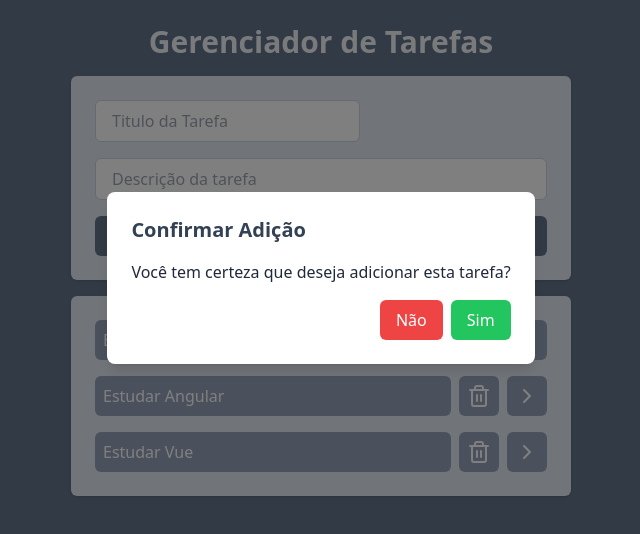
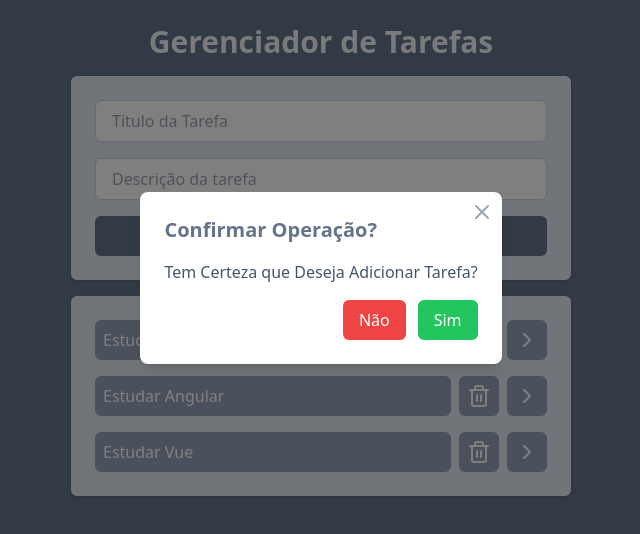
Before and after one commit to SenaBel/ListaDeTarefas, a React (Vite) app: page / in a window 1280 px wide. Both pictures are taken after typing "Sample", "Sample" into the empty fields and a click on the button "Adicionar Tarefas". Shown: the top 534 px of the page, without its empty margins (319-959 px from the left). Built offline with nearby package versions, Linux system fonts and the light colour scheme.

Commit message:
campo obrigatorio form

```diff
--- a/src/App.tsx
+++ b/src/App.tsx
@@ -79,8 +79,8 @@ function App() {
           isOpen={isOpenModal}
           onClose={handleCancelAddTask}
           onConfirm={handleAddTask}
-          title="Confirmar Adição"
-          description="Você tem certeza que deseja adicionar esta tarefa?"
+          title="Confirmar Operação?"
+          description="Tem Certeza que Deseja Adicionar Tarefa?"
         />
       </div>
     </>
--- a/src/components/AddTasks.tsx
+++ b/src/components/AddTasks.tsx
@@ -40,27 +40,44 @@ function AddTasks({ setNewTask, setIsOpenModal }: IAddTasksProps) {
 
   return (
     <div className="p-6 space-y-4 bg-slate-200 rounded-md shadow flex flex-col">
-      <div className="flex ">
+      <div className="flex flex-col ">
         <input
           type="text"
           placeholder="Titulo da Tarefa"
-          className="border border-slate-300 outline-slate-400 px-4 py-2 rounded-md"
+          className={`border ${
+            titleError
+              ? "border-red-500 outline-red-500 focus:outline-0"
+              : "border-slate-300"
+          } outline-slate-400 px-4 py-2 rounded-md`}
           value={title}
-          onChange={(e) => settitle(e.target.value)}
+          onChange={(e) => {
+            settitle(e.target.value);
+            if (e.target.value.length > 1) setTitleError(null);
+          }}
         />
         {titleError && (
-          <span className="absolute text-red-500 text-sm mt-1">
-            {titleError}
-          </span>
+          <span className=" text-red-500 text-sm mt-1">{titleError}</span>
         )}
       </div>
-      <input
-        type="text"
-        placeholder="Descrição da tarefa"
-        className="border border-slate-300 outline-slate-400 px-4 py-2 rounded-md"
-        value={description}
-        onChange={(e) => setDescription(e.target.value)}
-      />
+      <div className="flex flex-col ">
+        <input
+          type="text"
+          placeholder="Descrição da tarefa"
+          className={`border ${
+            descriptionError
+              ? "border-red-500 outline-red-500 focus:outline-0"
+              : "border-slate-300"
+          } outline-slate-400 px-4 py-2 rounded-md`}
+          value={description}
+          onChange={(e) => {
+            setDescription(e.target.value);
+            if (e.target.value.length > 0) setDescriptionError(null);
+          }}
+        />
+        {descriptionError && (
+          <span className=" text-red-500 text-sm mt-1">{descriptionError}</span>
+        )}
+      </div>
 
       <button
         onClick={onAddTask}
--- a/src/components/ModalConfirmation/ModalConfirmation.tsx
+++ b/src/components/ModalConfirmation/ModalConfirmation.tsx
@@ -1,3 +1,5 @@
+import { X } from "lucide-react";
+
 interface IModalConfirmationProps {
   isOpen: boolean;
   onClose: () => void;
@@ -17,10 +19,17 @@ function ModalConfirmation({
 
   return (
     <div className=" fixed inset-0 flex items-start justify-center bg-black bg-opacity-50">
-      <div className="bg-white p-6 rounded-lg shadow-lg mt-[12rem]">
-        <h2 className="text-xl font-bold text-slate-700 mb-4">{title}</h2>
-        <p className="mb-4 text-slate-800 ">{description}</p>
-        <div className="flex justify-end space-x-2">
+      <div className="bg-white p-6 rounded-lg shadow-lg mt-[12rem] relative">
+        <button
+          onClick={onClose}
+          className="absolute top-2 right-2 text-gray-400 hover:text-gray-600"
+        >
+          <X className="w-6 h-6" />
+        </button>
+
+        <h2 className="text-xl font-bold text-slate-500 mb-4">{title}</h2>
+        <p className="mb-4 font-medium text-slate-600 ">{description}</p>
+        <div className="flex justify-end space-x-2 gap-1">
           <button
             onClick={onClose}
             className="bg-red-500 text-white font-medium px-4 py-2 rounded-md"
```
